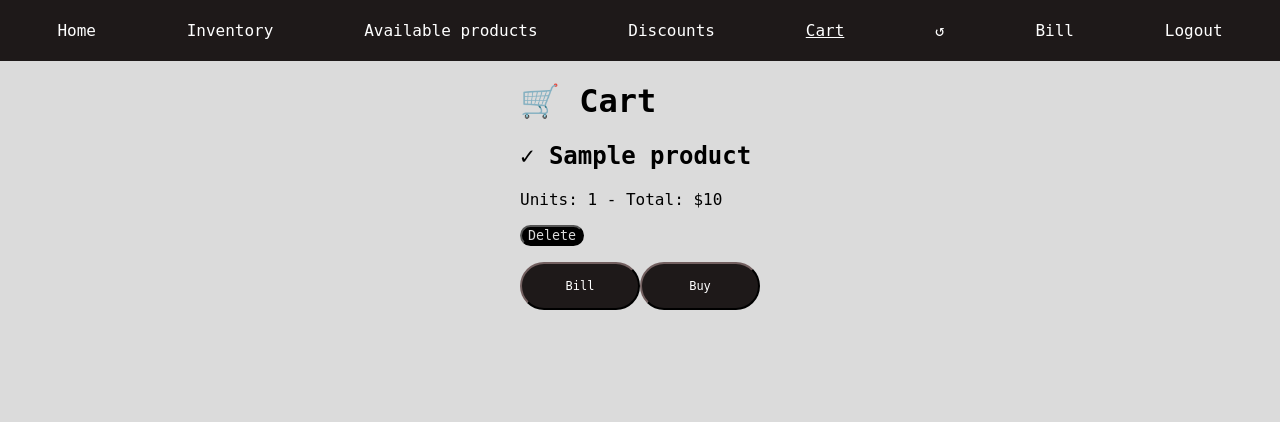
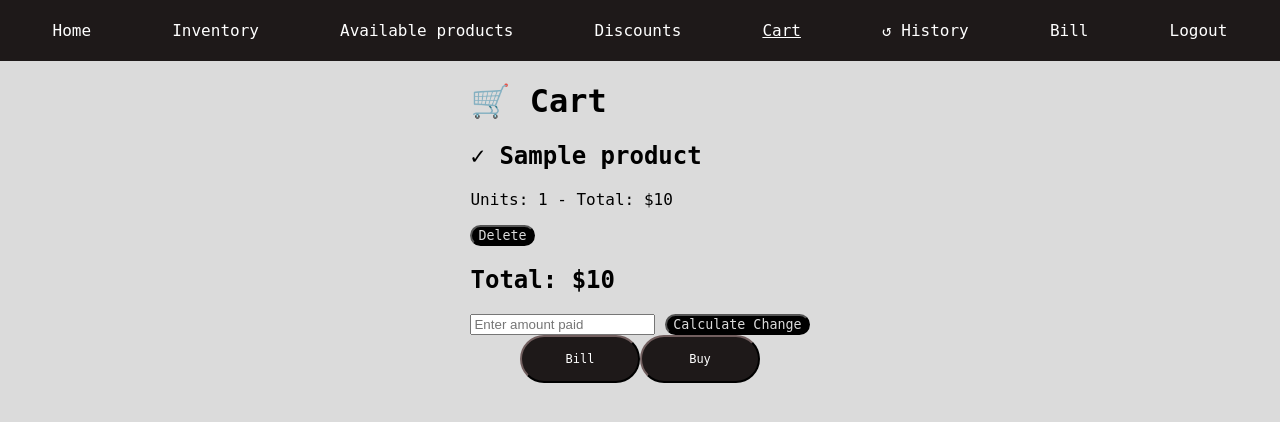
Before and after one commit to FELIPE8976/Sistema-Venta-Django, a Django app: page /carrito/ in a window 1280 px wide. Shown: the top 422 px of the page. Run offline with Django 5.2, Linux system fonts and the light colour scheme; a user stored in the database is signed in; tables that the repository leaves empty hold one stand-in row (values such as "Sample post").

Commit message:
Extra del carrito - Devolucion dinero

```diff
--- a/login/templates/layouts/base.html
+++ b/login/templates/layouts/base.html
@@ -30,7 +30,7 @@
                 <a href="{% url 'carrito' %}">Cart</a>
             </li>
             <li>
-                <a href="{% url 'history' %}">↺</a>
+                <a href="{% url 'history' %}">↺ History</a>
             </li>
             <li>
                 <a href="{% url 'bill' %}">Bill</a>
--- a/ventas/templates/comprar/carrito.html
+++ b/ventas/templates/comprar/carrito.html
@@ -31,6 +31,17 @@
                 </form>
             </p>
         {% endfor %}
+        <h2>Total: ${{ total }}</h2>
+            <form id="checkout-form" method="POST" action="{% url 'carrito' %}">
+                {% csrf_token %}
+                <input type="number" id="amount_paid" name="amount_paid" placeholder="Enter amount paid">
+                <button type="submit" class="submit">Calculate Change</button>
+            </form>
+            {% if amount_paid %}
+                <div id="change-container">
+                    <h2>Change: ${{ change }}</h2>
+                </div>
+            {% endif %}
         <div class="actionscar">
             <button id="actions" onclick="window.location.href='{% url 'bill' %}'">Bill</button>
             <button id="actions" onclick="window.location.href='{% url 'history' %}'">Buy</button>
--- a/ventas/views.py
+++ b/ventas/views.py
@@ -102,8 +102,16 @@ def all_products(request):
    return render(request, 'comprar/all_products.html', {'products': products})
 
 def carrito(request):
-   carrito_products = Carrito_products.objects.filter(user=request.user)
-   return render(request, 'comprar/carrito.html', {'carrito_products': carrito_products})
+    if request.method == 'POST':
+        amount_paid = float(request.POST.get('amount_paid', 0))
+        carrito_products = Carrito_products.objects.filter(user=request.user)
+        total = carrito_products.aggregate(Sum('total'))['total__sum'] or 0
+        change = amount_paid - total
+        return render(request, 'comprar/carrito.html', {'carrito_products': carrito_products, 'amount_paid': amount_paid, 'total': total, 'change': change})
+    else:
+        carrito_products = Carrito_products.objects.filter(user=request.user)
+        total = carrito_products.aggregate(Sum('total'))['total__sum'] or 0
+        return render(request, 'comprar/carrito.html', {'carrito_products': carrito_products, 'total' : total})
 
 def notify_low_stock(product, stock):
    subject = 'Se agota un producto'
```
